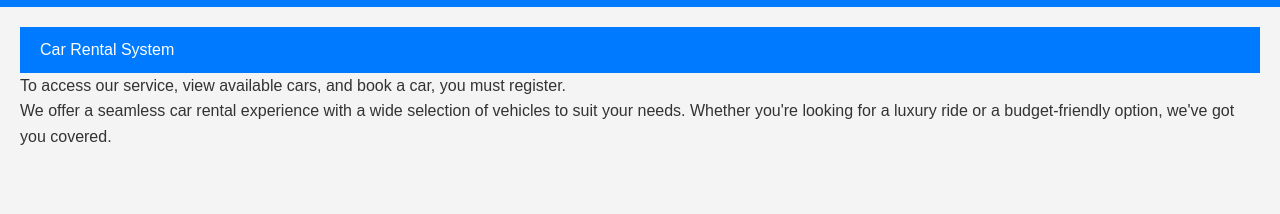
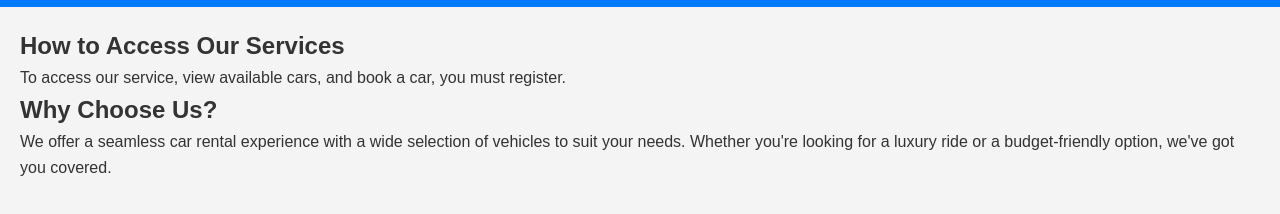
Before and after one commit to waliyow17/Waliko-car-hire-company-, a plain HTML site: page index.html in a window 1280 px wide. Shown: the part 66-280 px from the top of the page. Drawn offline with Linux system fonts and the light colour scheme.

Commit message:
Update index.html

```diff
--- a/index.html
+++ b/index.html
@@ -151,10 +151,11 @@
 
   <!-- Main Container -->
   <div class="container" id="mainContent">
-   <header>Car Rental System</header>
-    <p>To access our service, view available cars, and book a car, you must register.</p>
-    <p>We offer a seamless car rental experience with a wide selection of vehicles to suit your needs. Whether you're looking for a luxury ride or a budget-friendly option, we've got you covered.</p>
-
+      <h2>How to Access Our Services</h2>
+<p>To access our service, view available cars, and book a car, you must register.</p>
+    <h2>Why Choose Us?</h2>
+<p>We offer a seamless car rental experience with a wide selection of vehicles to suit your needs. Whether you're looking for a luxury ride or a budget-friendly option, we've got you covered.</p>
+</body>
 
 
   </div>
```
